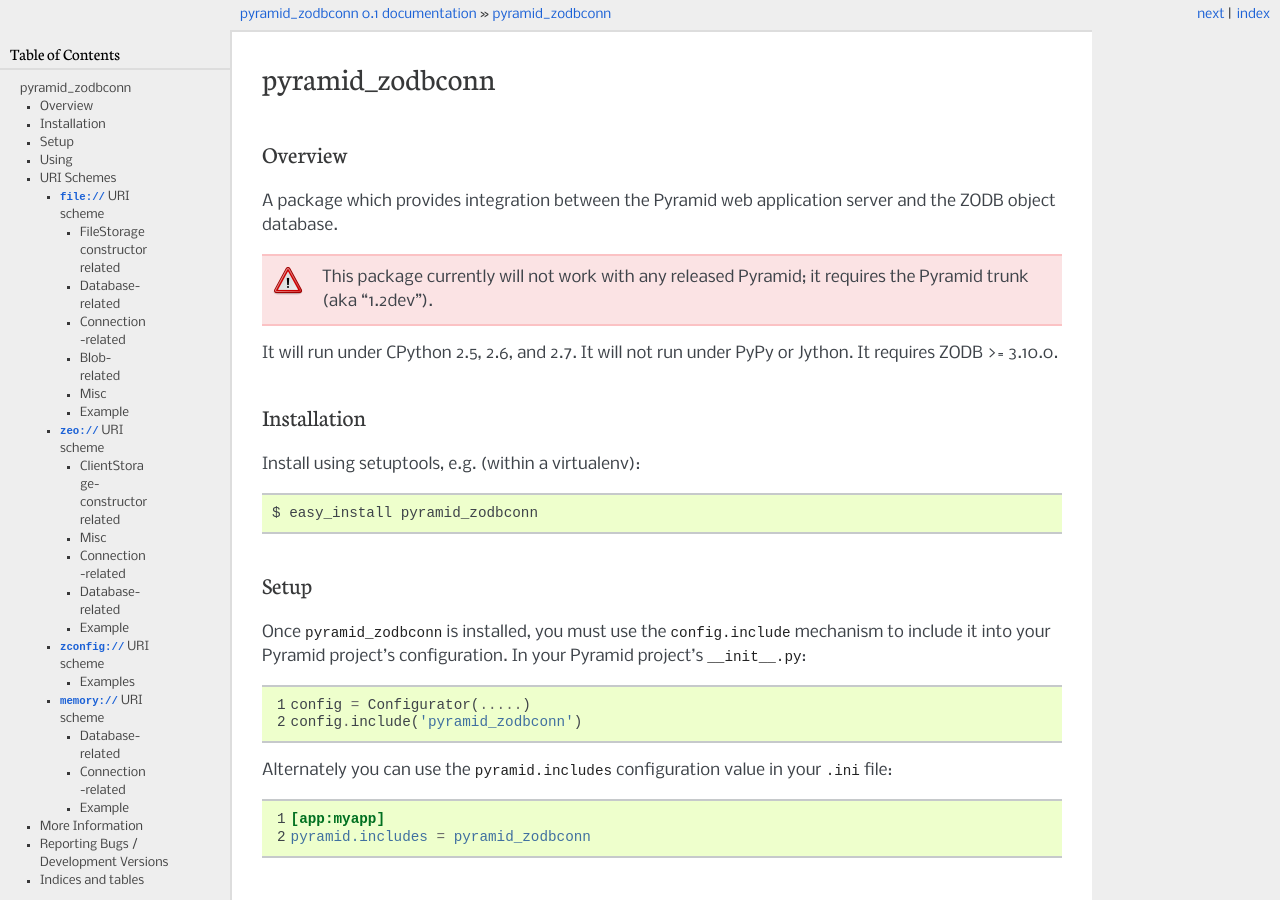
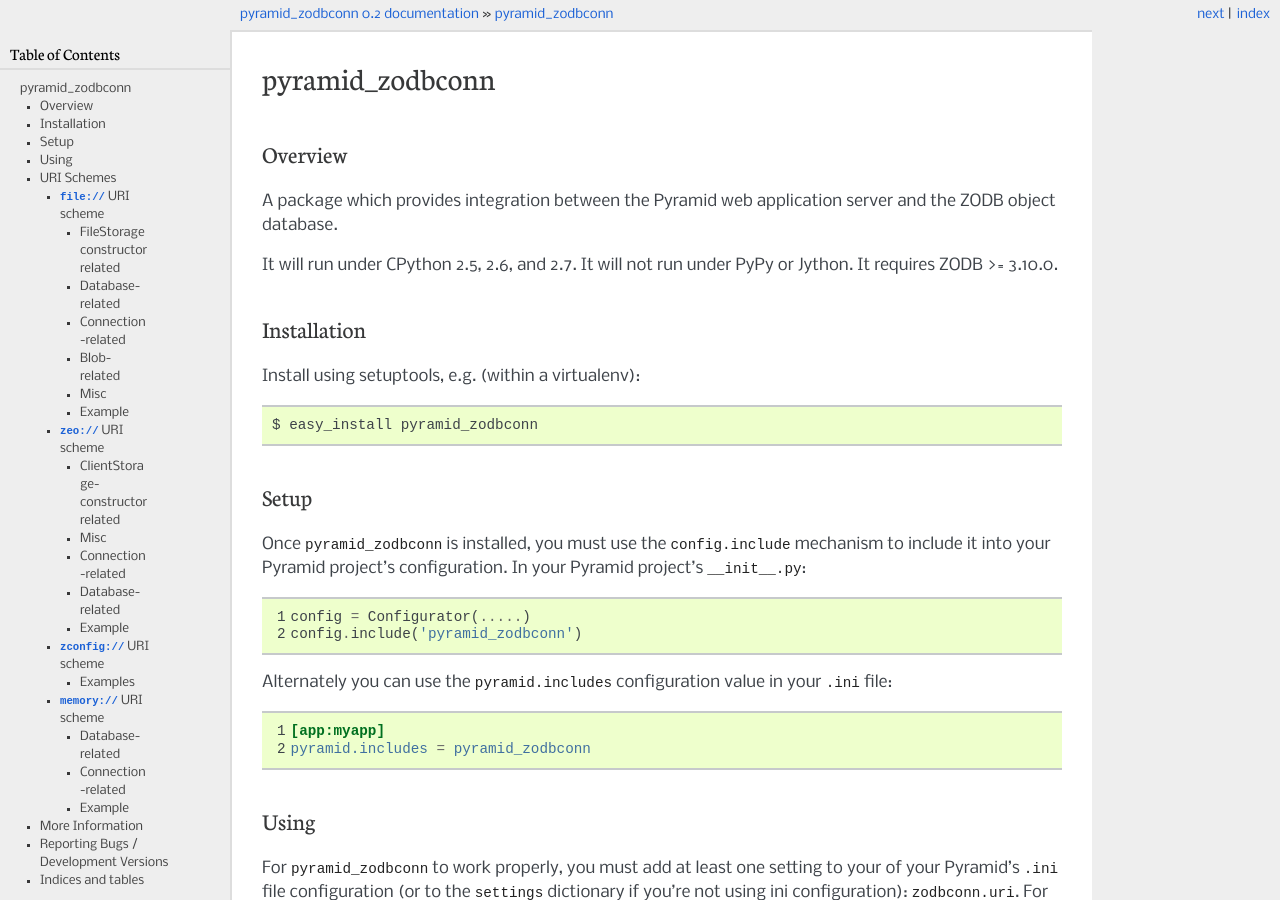
Before and after one commit to Pylons/pyramid_zodbconn, a Sphinx documentation site: the page built from docs/index.rst, in a window 1280 px wide and 900 px high. Built offline with Sphinx 7.4.7, drawn with Linux system fonts in a browser that asks for light colours; some of the changed text lies outside the part shown.

Commit message:
prep for 0.2

```diff
--- a/README.rst
+++ b/README.rst
@@ -7,7 +7,3 @@
 See the documentation at
 https://docs.pylonsproject.org/projects/pyramid_zodbconn/dev/ for more
 information.
-
-This package currently will not work with any released Pyramid; it requires
-the Pyramid trunk (aka "1.2dev"), available from
-https://github.com/Pylons/pyramid .
--- a/docs/conf.py
+++ b/docs/conf.py
@@ -62,7 +62,7 @@
 # other places throughout the built documents.
 #
 # The short X.Y version.
-version = '0.1'
+version = '0.2'
 # The full version, including alpha/beta/rc tags.
 release = version
 
--- a/docs/index.rst
+++ b/docs/index.rst
@@ -6,9 +6,6 @@
 
 A package which provides integration between the Pyramid web application
 server and the :term:`ZODB` object database.
-
-.. warning:: This package currently will not work with any released Pyramid;
-   it requires the Pyramid trunk (aka "1.2dev").
 
 It will run under CPython 2.5, 2.6, and 2.7.  It will not run under PyPy or
 Jython.  It requires ZODB >= 3.10.0.
--- a/setup.py
+++ b/setup.py
@@ -24,13 +24,13 @@
     README = CHANGES = ''
 
 install_requires = [
-    'pyramid>=1.2dev',
+    'pyramid',
     'zodburi',
     'ZODB3>=3.10',
     ]
 
 setup(name='pyramid_zodbconn',
-      version='0.1',
+      version='0.2',
       description=('A package which provides integration betwen Pyramid and '
                    'ZODB'),
       long_description=README + '\n\n' + CHANGES,
```
Also changed, not shown: CHANGES.txt (+4 -4 lines), 1 other file.
